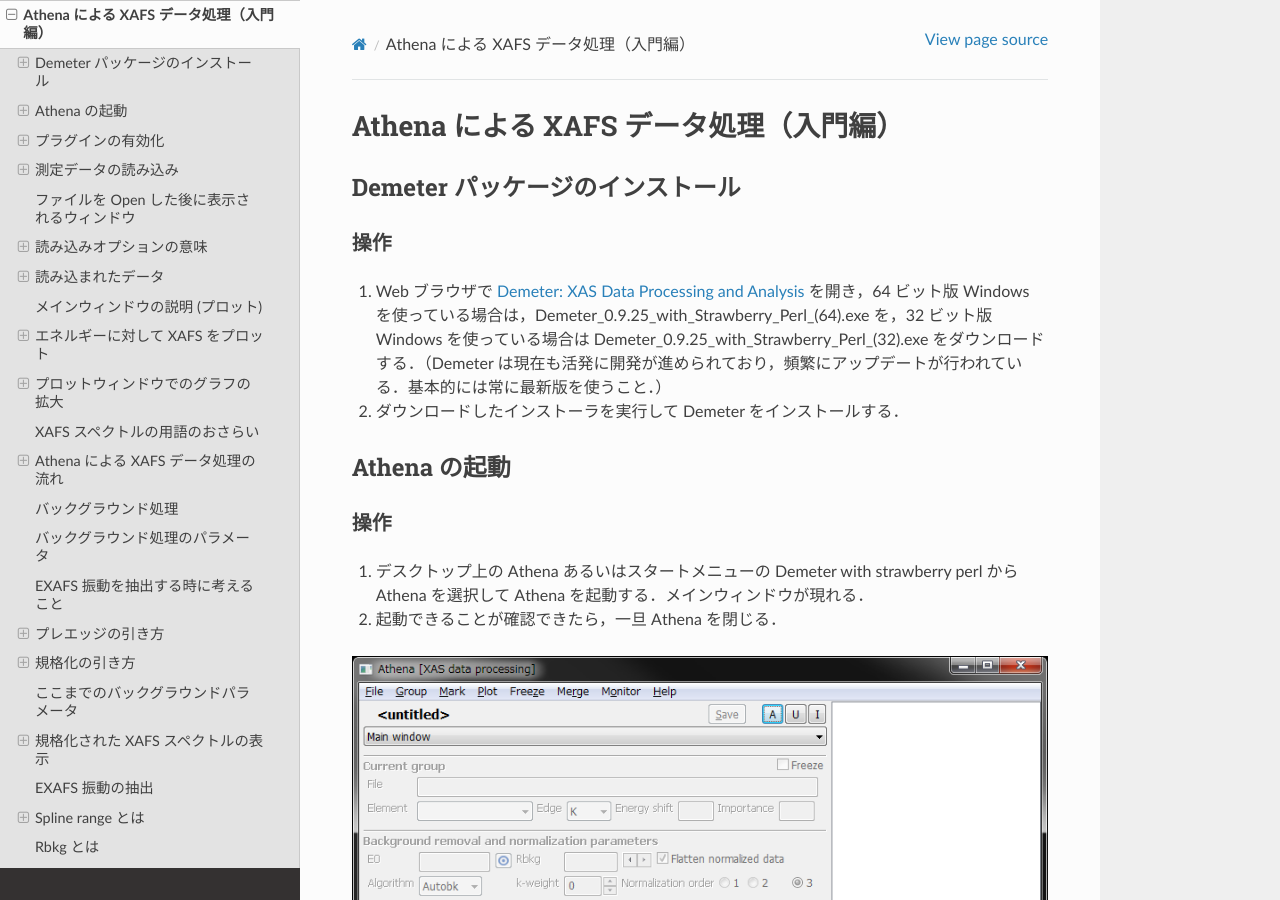
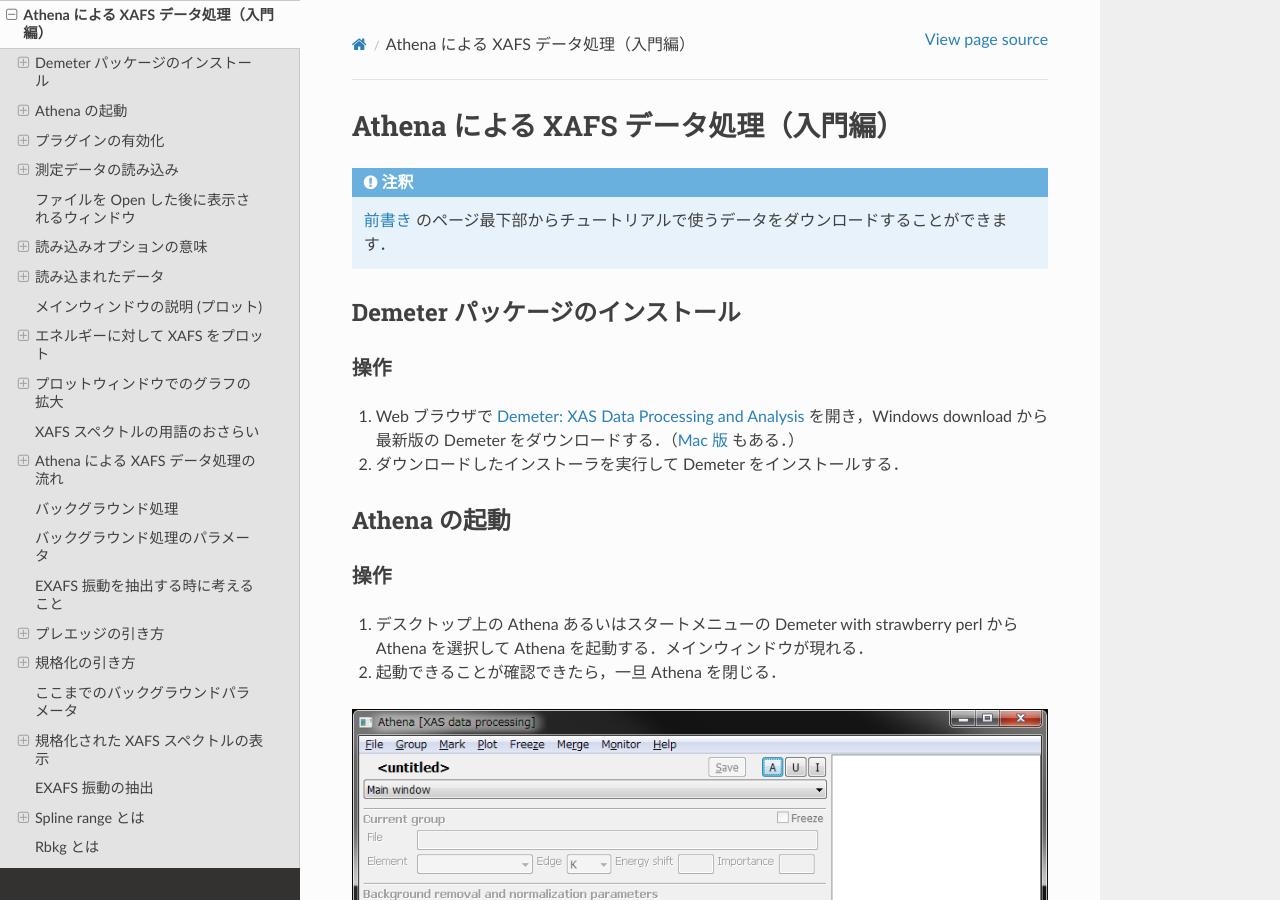
Before and after one commit to roentgenium/DemeterTutorialJa, a Sphinx documentation site: the page built from source/athena.rst, in a window 1280 px wide and 900 px high. Built offline with Sphinx 7.4.7 and the Read the Docs theme 2.0.0, drawn with Linux system fonts in a browser that asks for light colours; some of the changed text lies outside the part shown.

Commit message:
Tiny update

```diff
--- a/source/artemis.rst
+++ b/source/artemis.rst
@@ -3,6 +3,10 @@
 
 Artemis による XAFS データ処理（入門編）
 ========================================
+
+.. note::
+
+   :doc:`athena` から始めて下さい．
 
 Artemis とは
 ------------
--- a/source/athena.rst
+++ b/source/athena.rst
@@ -3,6 +3,10 @@
 
 Athena による XAFS データ処理（入門編）
 =======================================
+
+.. note::
+
+   :doc:`preface` のページ最下部からチュートリアルで使うデータをダウンロードすることができます．
 
 Demeter パッケージのインストール
 --------------------------------
@@ -10,7 +14,7 @@
 操作
 ~~~~
 
-1. Web ブラウザで `Demeter: XAS Data Processing and Analysis <http://bruceravel.github.io/demeter/>`__ を開き，64 ビット版 Windows を使っている場合は，Demeter_0.9.25_with_Strawberry_Perl_(64).exe を，32 ビット版 Windows を使っている場合は Demeter_0.9.25_with_Strawberry_Perl_(32).exe をダウンロードする．（Demeter は現在も活発に開発が進められており，頻繁にアップデートが行われている．基本的には常に最新版を使うこと．）
+1. Web ブラウザで `Demeter: XAS Data Processing and Analysis <http://bruceravel.github.io/demeter/>`__ を開き，Windows download から最新版の Demeter をダウンロードする．（`Mac 版 <http://bruceravel.github.io/demeter/#mac>`_ もある．）
 2. ダウンロードしたインストーラを実行して Demeter をインストールする．
 
 Athena の起動
--- a/source/conf.py
+++ b/source/conf.py
@@ -49,7 +49,7 @@
 
 # General information about the project.
 project = 'Demeter Tutorial in Japanese'
-copyright = '2017, ASAKURA, Hiroyuki'
+copyright = '2018, ASAKURA, Hiroyuki'
 author = 'ASAKURA, Hiroyuki'
 
 # The version info for the project you're documenting, acts as replacement for
--- a/source/preface.rst
+++ b/source/preface.rst
@@ -4,7 +4,7 @@
 この文章は何でないか
 --------------------
 
-1. この文章は X 線吸収微細構造 (XAFS) 原理，理論等について説明するものではありません．
+1. この文章は X 線吸収微細構造 (XAFS) の原理，理論等について説明するものではありません．
 2. この文章は，XAFS の真のパワーユーザによって書かれたものではありません．間違っている可能性を常に考慮し，少しでも疑問があれば，`Athena documentation <https://bruceravel.github.io/demeter/documents/Athena/index.html>`__  や `Artemis documentation <https://bruceravel.github.io/demeter/documents/Artemis/index.html>`__ といった本家のマニュアルや `Ifeffit Mailing List <http://cars9.uchicago.edu/mailman/listinfo/ifeffit/>`_ で真のパワーユーザのコメントを参照してください．`Ifeffit Mail Archive <http://www.mail-archive.com/ifeffit@millenia.cars.aps.anl.gov/>`__ ではメールアーカイブを検索することができます．場合によっては，著者による `Athena documentation 日本語訳 <http://www.moleng.kyoto-u.ac.jp/~moleng_04/asakura/ja/others/aug/index.html>`__ も役に立つかもしれません．
 3. 繰り返しますが，この文章は，XAFS の真のパワーユーザによって書かれたものではありません．これから紹介する解析手順が，周りの XAFS 経験者あるいはあなたの指導教員とはいくらか異なっている可能性は大いにあります．著者の知る限り，XAFS 解析において絶対的といえる解析手順はなく，また，往々にして恣意性が入ることは否定できません．この文章の文責は著者にありますが，内容を保証するものではありません．
 
```
Also changed, not shown: other parts of source/preface.rst (+1 -1 lines).
